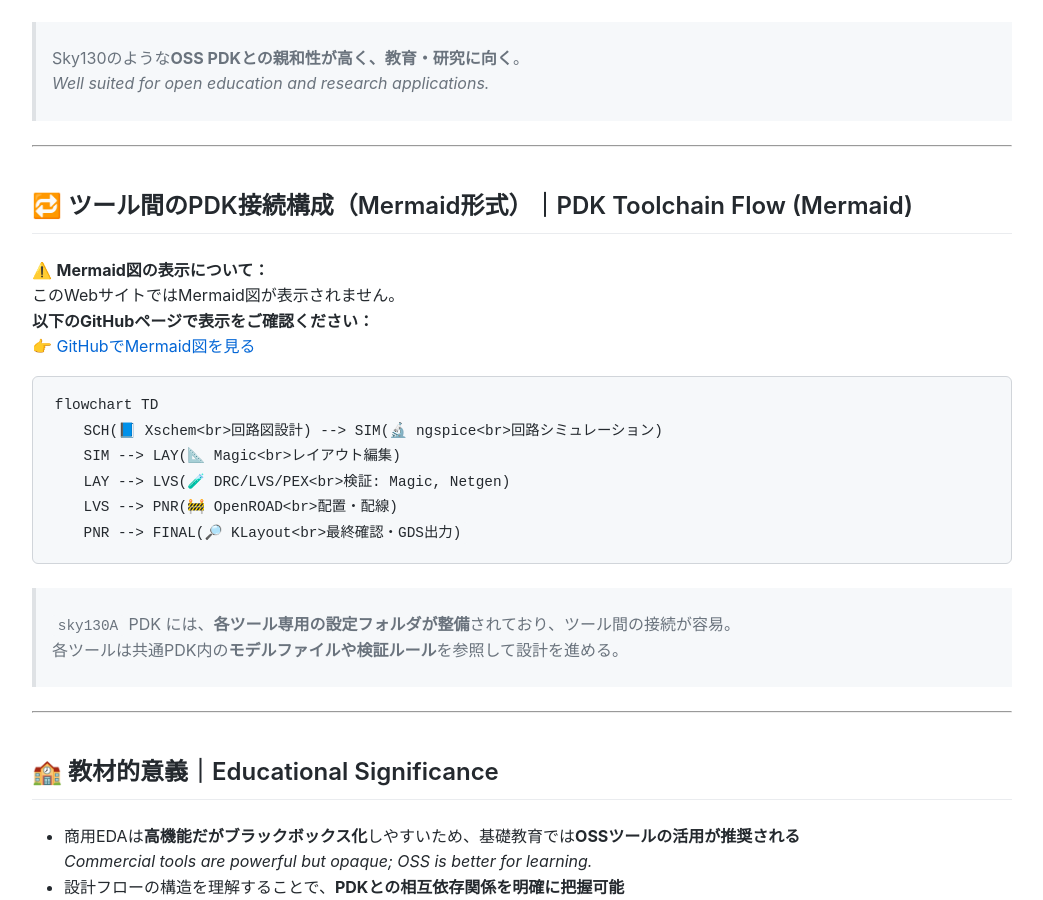
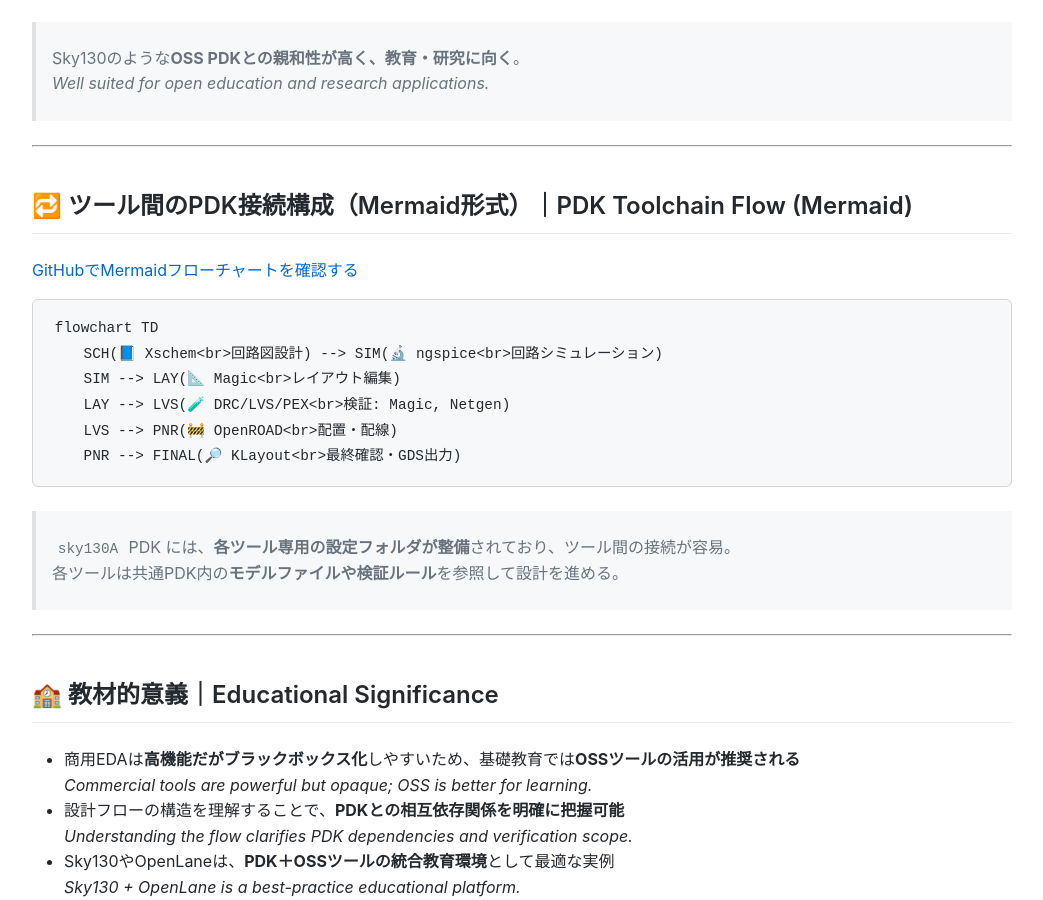
Before and after one commit to Samizo-AITL/Edusemi-v4x, a Jekyll site: the page built from d_chapter6_pdk_and_eda_environment/eda_toolchain.md, in a window 1280 px wide and 900 px high, scrolled down 1618 px. Shown: the whole window, without its empty margins (118-1161 px from the left). Built offline with Jekyll 4.4.1, drawn with Linux system fonts in a browser that asks for light colours.

Commit message:
Update eda_toolchain.md

````diff
--- a/d_chapter6_pdk_and_eda_environment/eda_toolchain.md
+++ b/d_chapter6_pdk_and_eda_environment/eda_toolchain.md
@@ -51,10 +51,7 @@
 
 ## 🔁 ツール間のPDK接続構成（Mermaid形式）｜PDK Toolchain Flow (Mermaid)
 
-⚠️ **Mermaid図の表示について：**
-このWebサイトではMermaid図が表示されません。
-**以下のGitHubページで表示をご確認ください：**
-👉 [GitHubでMermaid図を見る](https://github.com/Samizo-AITL/Edusemi-v4x/blob/main/d_chapter6_pdk_and_eda_environment/eda_toolchain.md)
+[GitHubでMermaidフローチャートを確認する](https://github.com/Samizo-AITL/Edusemi-v4x/blob/main/d_chapter6_pdk_and_eda_environment/eda_toolchain.md)
 
 ```mermaid
 flowchart TD
````
